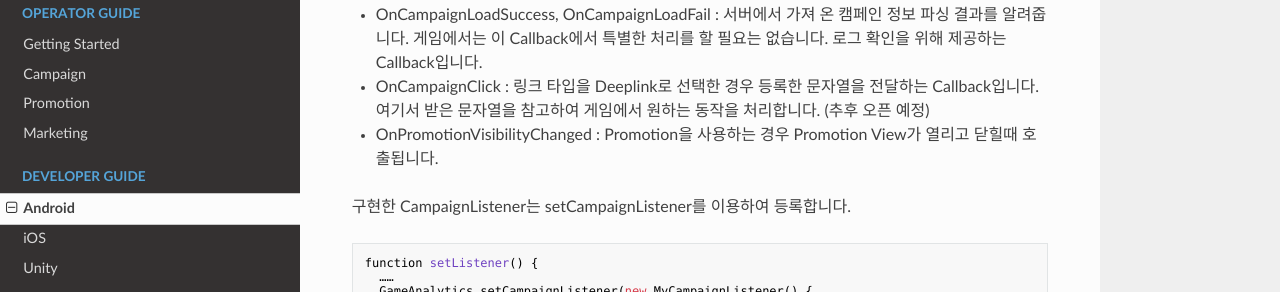
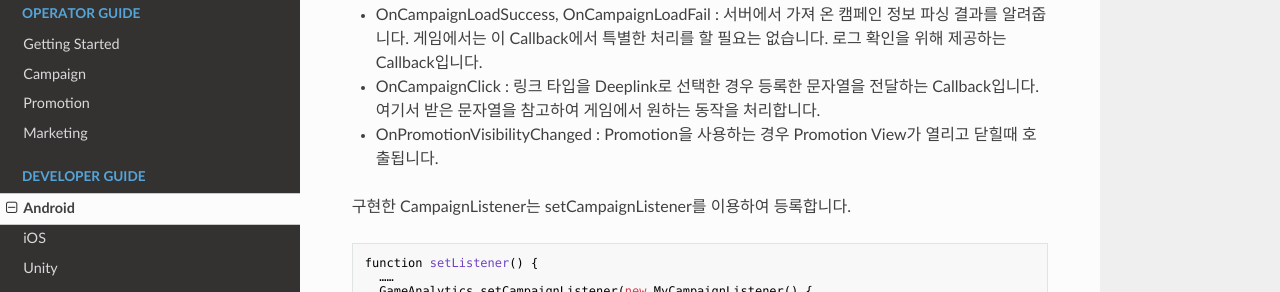
Before and after one commit to ToastAnalytics/ToastAnalytics, an MkDocs documentation site: the page built from docs/Developer/4. Android Developer Guide.md, in a window 1280 px wide and 900 px high, scrolled down 14672 px. Shown: the part 181-473 px from the top of the window. Built offline with MkDocs 1.6.1, drawn with Linux system fonts in a browser that asks for light colours; nearby versions of some CDN libraries; old or Windows-style settings are respelled for this version of MkDocs.

Commit message:
Update 4. Android Developer Guide.md

```diff
--- a/docs/Developer/4. Android Developer Guide.md
+++ b/docs/Developer/4. Android Developer Guide.md
@@ -554,7 +554,7 @@
 * OnCampaignVisibilityChanged : showCampaign, hideCampaign를 호출하여 캠페인 관련 팝업이나 배너가 보이거나 사라질때 호출됩니다.
 * OnMissionComplete : 사용자가 캠페인/프로모션을 진행하고 정해진 미션을 달성하여 보상 정보가 있을때 호출됩니다. 여기에서 받은 정보를 이용하여 게임서버를 통해서 보상을 지급해야 합니다. 캠페인 보상 관련 프로세스는 “캠페인 적용 가이드”문서를 참고하세요.
 * OnCampaignLoadSuccess, OnCampaignLoadFail : 서버에서 가져 온 캠페인 정보 파싱 결과를 알려줍니다. 게임에서는 이 Callback에서 특별한 처리를 할 필요는 없습니다. 로그 확인을 위해 제공하는 Callback입니다.
-* OnCampaignClick : 링크 타입을 Deeplink로 선택한 경우 등록한 문자열을 전달하는 Callback입니다. 여기서 받은 문자열을 참고하여 게임에서 원하는 동작을 처리합니다. (추후 오픈 예정)
+* OnCampaignClick : 링크 타입을 Deeplink로 선택한 경우 등록한 문자열을 전달하는 Callback입니다. 여기서 받은 문자열을 참고하여 게임에서 원하는 동작을 처리합니다.
 * OnPromotionVisibilityChanged : Promotion을 사용하는 경우 Promotion View가 열리고 닫힐때 호출됩니다.
 
 구현한 CampaignListener는 setCampaignListener를 이용하여 등록합니다.
```
